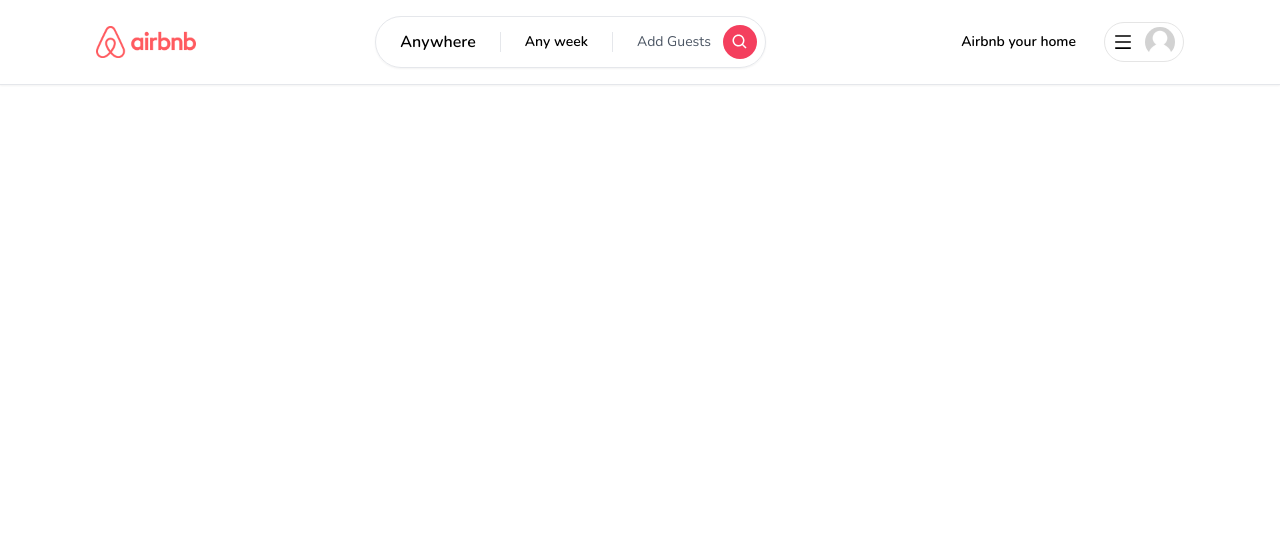
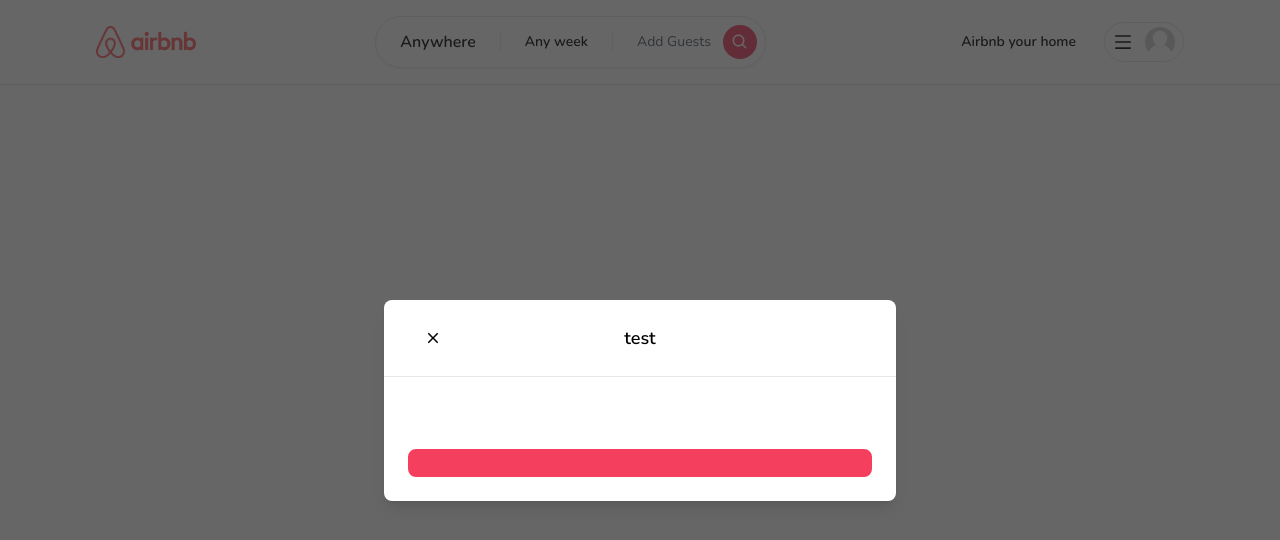
Before and after one commit to IgnacioLF/airbnb-clone, a Next.js app: page / in a window 1280 px wide. Shown: the top 540 px of the page. Built offline with nearby package versions, Linux system fonts and the light colour scheme.

Commit message:
-added Modal

```diff
--- /dev/null
+++ b/app/components/Button.tsx
@@ -0,0 +1,40 @@
+"use client";
+import { IconType } from "react-icons";
+
+interface ButtonProps {
+  label: string;
+  onClick: (e: React.MouseEvent<HTMLButtonElement>) => void;
+  disabled?: boolean;
+  outline?: boolean;
+  small?: boolean;
+  icon?: IconType;
+}
+
+const Button: React.FC<ButtonProps> = ({
+  label,
+  onClick,
+  disabled,
+  outline,
+  small,
+  icon: Icon,
+}) => {
+  return (
+    <button
+      onClick={onClick}
+      disabled={disabled}
+      className={`relative disabled:opacity-70 disabled:cursor-not-allowed rounded-lg hover:opacity-80 transition w-full
+        ${outline ? "bg-white" : "bg-rose-500"}
+        ${outline ? "border-black" : "border-rose-500"}
+        ${outline ? "text-black" : "text-white"}
+        ${small ? "py-1" : "py-3"}
+        ${small ? "text-sm" : "text-md"}
+        ${small ? "font-light" : "font-semibold"}
+        ${small ? "border-[1px]" : "border-2"}`}
+    >
+      {Icon && <Icon size={24} className="absolute left-4 top-3" />}
+      {label}
+    </button>
+  );
+};
+
+export default Button;
--- /dev/null
+++ b/app/components/ClientOnly.tsx
@@ -0,0 +1,21 @@
+"use client";
+
+import { useEffect, useState } from "react";
+
+interface ClientOnlyProps {
+  children: React.ReactNode;
+}
+
+const ClientOnly: React.FC<ClientOnlyProps> = ({ children }) => {
+  const [hasMounted, setHasMounted] = useState(false);
+
+  useEffect(() => {
+    setHasMounted(true);
+  }, []);
+
+  if (!hasMounted) return null;
+
+  return <>{children}</>;
+};
+
+export default ClientOnly;
--- /dev/null
+++ b/app/components/modals/Modal.tsx
@@ -0,0 +1,117 @@
+"use client";
+
+import { useCallback, useEffect, useState } from "react";
+import { IoMdClose } from "react-icons/io";
+import Button from "../Button";
+
+interface ModalProps {
+  isOpen?: boolean;
+  onClose: () => void;
+  onSubmit: () => void;
+  title?: string;
+  body?: React.ReactElement;
+  footer?: React.ReactElement;
+  actionLabel: string;
+  disabled?: boolean;
+  secondaryAction?: () => void;
+  secondaryActionLabel?: string;
+}
+
+const Modal: React.FC<ModalProps> = ({
+  isOpen,
+  onClose,
+  onSubmit,
+  title,
+  body,
+  footer,
+  actionLabel,
+  disabled,
+  secondaryAction,
+  secondaryActionLabel,
+}) => {
+  const [showModal, setShowModal] = useState(isOpen);
+
+  useEffect(() => {
+    setShowModal(isOpen);
+  }, [isOpen]);
+
+  const handleClose = useCallback(() => {
+    if (disabled) {
+      return;
+    }
+
+    setShowModal(false);
+    setTimeout(() => {
+      onClose();
+    }, 300);
+  }, [disabled, onClose]);
+
+  const handleSubmit = useCallback(() => {
+    if (disabled) {
+      return;
+    }
+
+    onSubmit();
+  }, [disabled, onSubmit]);
+
+  const handleSecondaryAction = useCallback(() => {
+    if (disabled || !secondaryAction) {
+      return;
+    }
+
+    secondaryAction();
+  }, [disabled, secondaryAction]);
+
+  if (!open) return null;
+
+  return (
+    <>
+      <div className="justify-center items-center flex overflow-x-hidden overflow-y-auto fixed inset-0 z-50 outline-none focus:outline-none bg-neutral-800/70">
+        <div className="relative w-full md:w-4/6 lg:w-3/6 xl:w-2/5 my-6 mx-auto h-full lg:h-auto md:h-auto">
+          {/*content*/}
+          <div
+            className={`translate duration-300 h-full ${
+              showModal ? "translate-y-0" : "translate-y-full"
+            }  ${showModal ? "opacity-100" : "opacity-0"}`}
+          >
+            <div className="tarnslate h-full lg:h-auto md:h-auto border-0 rounded-lg shadow-lg relative flex flex-col w-full bg-white outline-none focus:outline-none">
+              {/*header*/}
+              <div className="flex items-center p-6 rounded-t justify-center relative border-b-[1px]">
+                <button
+                  onClick={handleClose}
+                  className="p-1 border-0 hover:opacity-70 transition absolute left-9"
+                >
+                  <IoMdClose size={18} />
+                </button>
+                <div className="text-lg font-semibold">{title}</div>
+              </div>
+              {/*body*/}
+              <div className="relative p-6 flex-auto">{body}</div>
+              {/*footer*/}
+              <div className="flex flex-col gap-2 p-6">
+                <div className="flex flex-row items-center gap-4 w-full">
+                  {secondaryAction && secondaryActionLabel && (
+                    <Button
+                      outline
+                      disabled={disabled}
+                      label={secondaryActionLabel}
+                      onClick={handleSecondaryAction}
+                    />
+                  )}
+
+                  <Button
+                    disabled={disabled}
+                    label={actionLabel}
+                    onClick={handleSubmit}
+                  />
+                </div>
+              </div>
+            </div>
+          </div>
+        </div>
+      </div>
+    </>
+  );
+};
+
+export default Modal;
--- a/app/layout.tsx
+++ b/app/layout.tsx
@@ -2,6 +2,8 @@
 
 import "./globals.css";
 import Navbar from "./components/navbar/Navbar";
+import ClientOnly from "./components/ClientOnly";
+import Modal from "./components/modals/Modal";
 
 export const metadata = {
   title: "Airbnb",
@@ -20,7 +22,10 @@
   return (
     <html lang="en">
       <body className={font.className}>
-        <Navbar />
+        <ClientOnly>
+          <Modal isOpen title="test" />
+          <Navbar />
+        </ClientOnly>
         {children}
       </body>
     </html>
```
